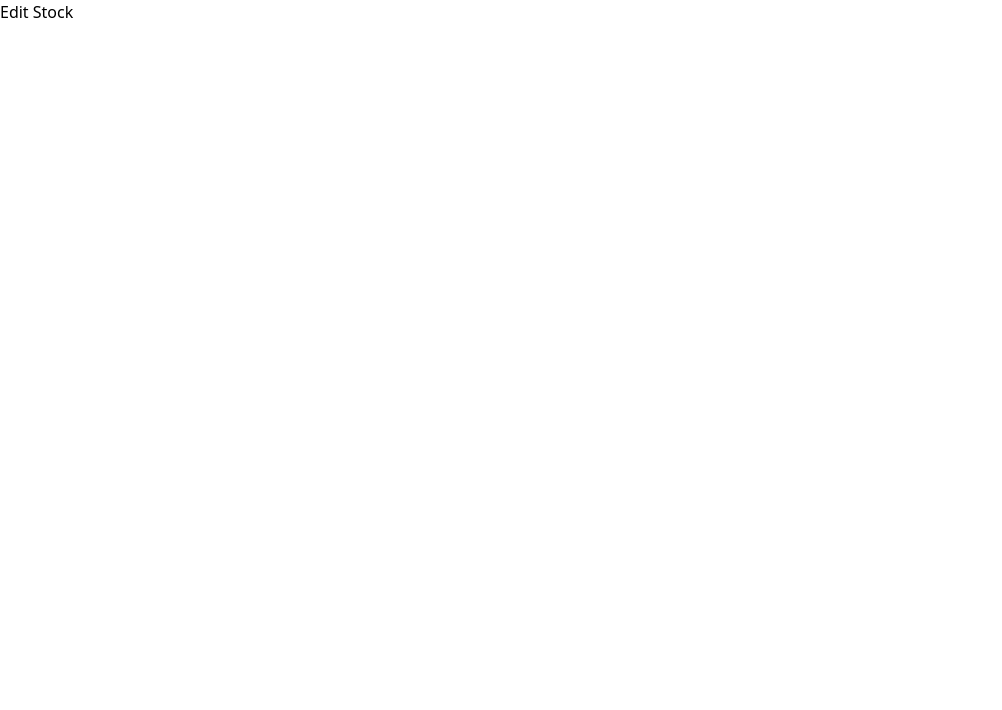
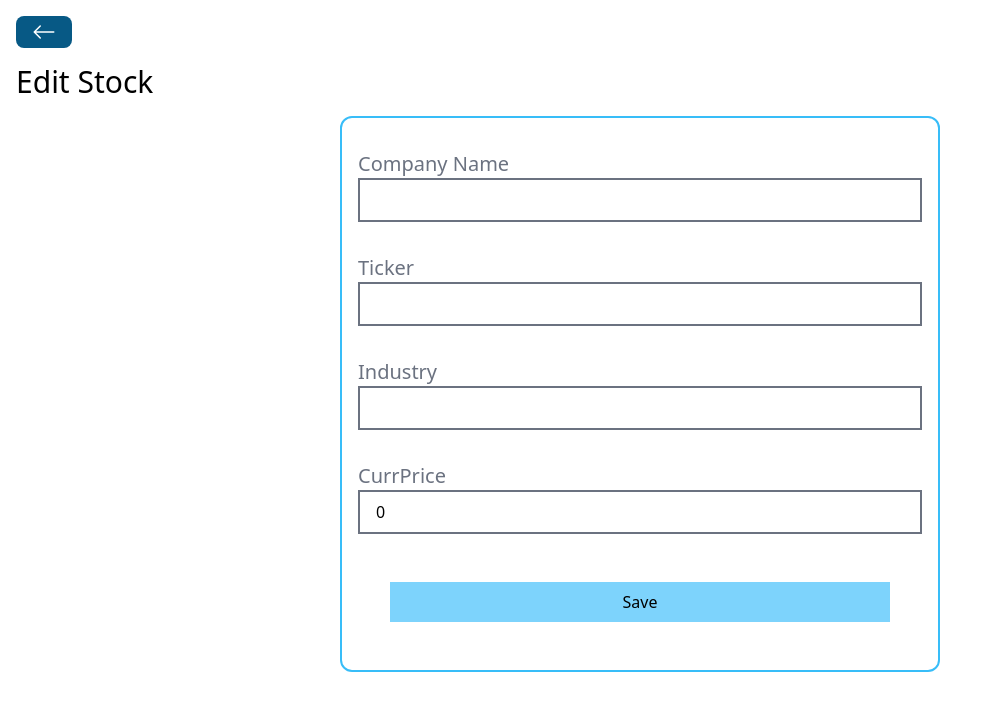
Before and after one commit to DurjaMan27/treetrader, a React (Vite) app in the folder frontend/: page /stocks/edit/1 in a window 1280 px wide. Shown: the top 710 px of the page, without its empty margins (0-1002 px from the left). Built offline with nearby package versions, Linux system fonts and the light colour scheme; no server answers.

Commit message:
Updating the two stock pages

```diff
--- a/frontend/src/pages/CreateStock.tsx
+++ b/frontend/src/pages/CreateStock.tsx
@@ -24,7 +24,7 @@
     setLoading(true);
 
     axios
-      .post('http://localhost:55555/stocks', data)
+      .post('http://localhost:5555/stocks', data)
       .then(() => {
         setLoading(false);
         navigate('/');
@@ -56,7 +56,7 @@
           <input
             type='text'
             value={ ticker }
-            onChange={ (e) => setName(e.target.value)}
+            onChange={ (e) => setTicker(e.target.value)}
             className='border-2 border-gray-500 px-4 py-2 w-full'
           />
         </div>
@@ -65,7 +65,7 @@
           <input
             type='text'
             value={ industry }
-            onChange={ (e) => setName(e.target.value)}
+            onChange={ (e) => setIndustry(e.target.value)}
             className='border-2 border-gray-500 px-4 py-2 w-full'
           />
         </div>
@@ -74,7 +74,7 @@
           <input
             type='number'
             value={ currPrice }
-            onChange={ (e) => setName(e.target.value)}
+            onChange={ (e) => setCurrPrice(parseInt(e.target.value))}
             className='border-2 border-gray-500 px-4 py-2 w-full'
           />
         </div>
--- a/frontend/src/pages/EditStock.tsx
+++ b/frontend/src/pages/EditStock.tsx
@@ -1,9 +1,105 @@
-import React from 'react';
+import React, { useState, useEffect } from 'react';
+import BackButton from '../components/BackButton';
+import Spinner from '../components/Spinner';
+import axios from 'axios';
+import { useNavigate, useParams } from 'react-router-dom';
 
 const EditStock = () => {
-    return (
-        <div>Edit Stock</div>
-    )
+
+  const [name, setName] = useState('');
+  const [ticker, setTicker] = useState('');
+  const [industry, setIndustry] = useState('');
+  const [currPrice, setCurrPrice] = useState(0);
+  const [loading, setLoading] = useState(false);
+  const navigate = useNavigate();
+  const { id } = useParams();
+
+  useEffect(() => {
+    setLoading(true);
+    axios.get(`http://localhost:5555/stocks/${id}`)
+      .then((response) => {
+        setName(response.data.name);
+        setTicker(response.data.ticker);
+        setIndustry(response.data.industry);
+        setCurrPrice(response.data.currPrice);
+      })
+      .catch((error) => {
+        setLoading(false);
+        alert('An error occurred in saving the stock. Please check the console');
+        console.log(error);
+      })
+  }, []);
+
+  const handleEditStock = () => {
+    const data = {
+      name,
+      ticker,
+      industry,
+      currPrice,
+    }
+    setLoading(true);
+
+    axios
+      .put(`http://localhost:5555/stocks/${id}`, data)
+      .then(() => {
+        setLoading(false);
+        navigate('/');
+      })
+      .catch((error) => {
+        setLoading(false);
+        alert('An error occurred. Please check the console.');
+        console.log(error);
+      });
+  }
+
+  return (
+    <div className='p-4'>
+      <BackButton />
+      <h1 className='text-3xl my-4'>Edit Stock</h1>
+      { loading ? <Spinner /> : ''}
+      <div className='flex flex-col border-2 border-sky-400 rounded-xl w-[600px] p-4 mx-auto'>
+        <div className='my-4'>
+          <label className='text-xl mr-4 text-gray-500'>Company Name</label>
+          <input
+            type='text'
+            value={ name }
+            onChange={ (e) => setName(e.target.value)}
+            className='border-2 border-gray-500 px-4 py-2 w-full'
+          />
+        </div>
+        <div className='my-4'>
+          <label className='text-xl mr-4 text-gray-500'>Ticker</label>
+          <input
+            type='text'
+            value={ ticker }
+            onChange={ (e) => setTicker(e.target.value)}
+            className='border-2 border-gray-500 px-4 py-2 w-full'
+          />
+        </div>
+        <div className='my-4'>
+          <label className='text-xl mr-4 text-gray-500'>Industry</label>
+          <input
+            type='text'
+            value={ industry }
+            onChange={ (e) => setIndustry(e.target.value)}
+            className='border-2 border-gray-500 px-4 py-2 w-full'
+          />
+        </div>
+        <div className='my-4'>
+          <label className='text-xl mr-4 text-gray-500'>CurrPrice</label>
+          <input
+            type='number'
+            value={ currPrice }
+            onChange={ (e) => setCurrPrice(parseInt(e.target.value))}
+            className='border-2 border-gray-500 px-4 py-2 w-full'
+          />
+        </div>
+        <button className='p-2 bg-sky-300 m-8' onClick={handleEditStock}>
+          Save
+        </button>
+      </div>
+    </div>
+  )
 }
 
 export default EditStock;
```
